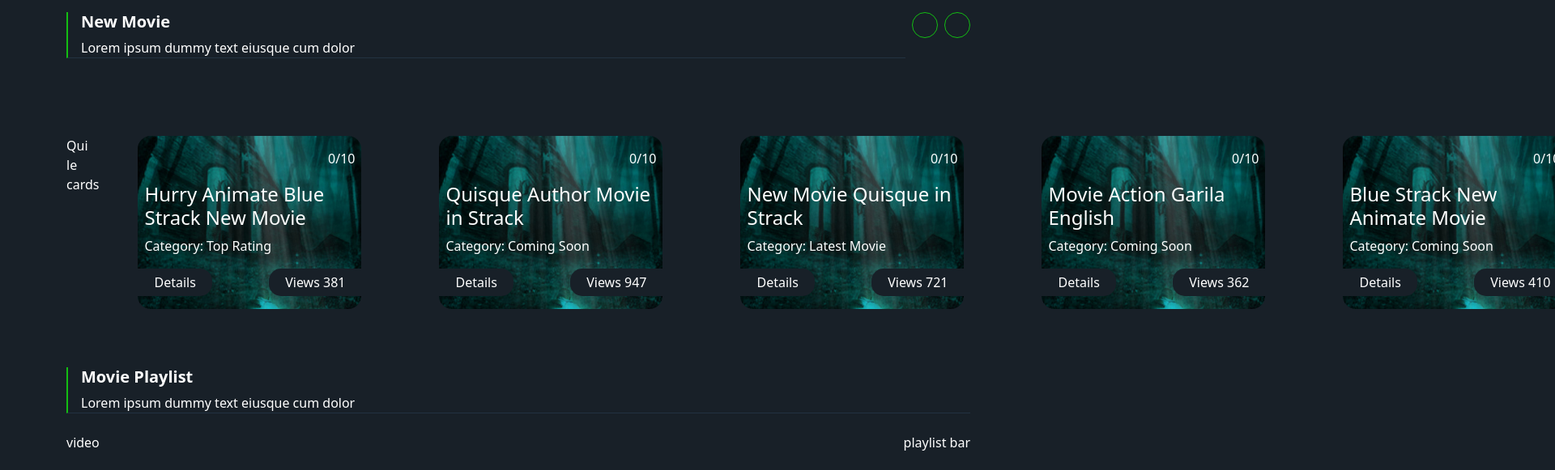
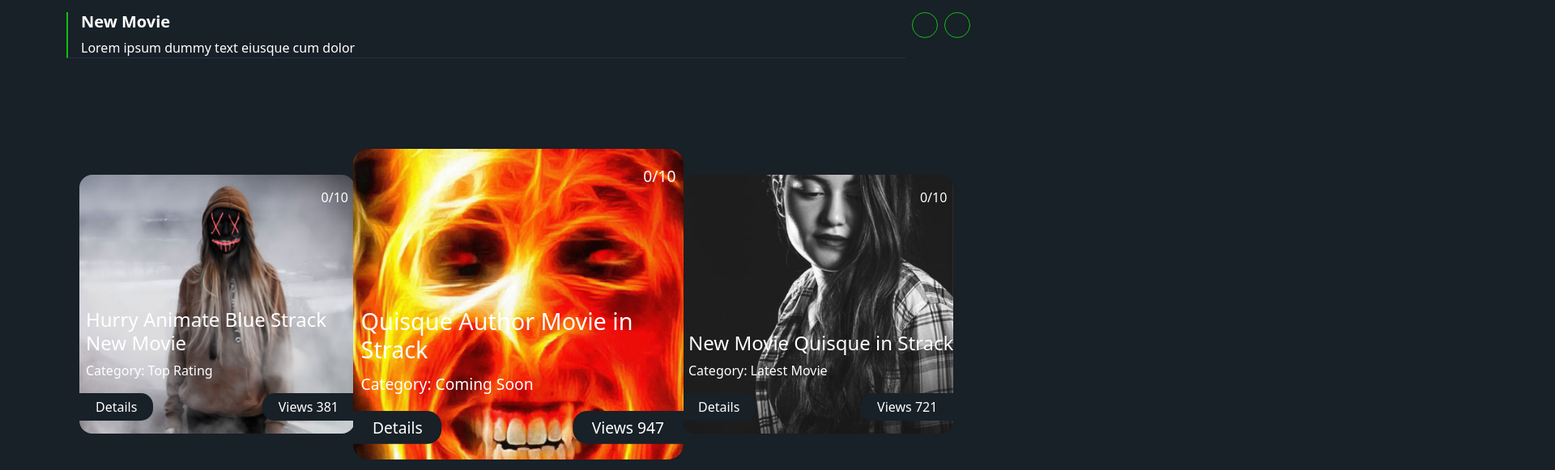
Before and after one commit to marikadiblasio/proj-html-vuejs, a Vue app: page / in a window 1280 px wide. Shown: the part 600-1181 px from the top of the page at 81% size, 1920 px wide, since content can reach past the window. Built offline with nearby package versions, Linux system fonts and the light colour scheme; a web font is replaced by a local one.

Commit message:
add slider function

```diff
--- a/src/components/CardComponent.vue
+++ b/src/components/CardComponent.vue
@@ -1,6 +1,6 @@
 <template>
-    <div class="col-4 px-5">
-        <div style="background-image: url('/imgs/assets/5-1.jpg')" class="my-card rounded-4">
+    <div class="col-4 px-3 d-flex">
+        <div :style="{backgroundImage: 'url' + '(' + show.image + ')'}" :class="{'active': index === store.activeIndex} " class="my-card rounded-4">
             <div class="text-end pt-3 pe-2">
                 <i class="fa-solid fa-star"></i>
                 <span>{{ show.voto }}/10</span>
@@ -32,12 +32,14 @@
 
 <style lang="scss" scoped>
     @use '../assets/partials/variables' as *;
+    .col-4{
+        height: calc(100vw / 4);
+    }
     .my-card{
-        // background-image: url('/imgs/assets/5-1.jpg');
         background-repeat: no-repeat;
         background-size: cover;
         background-position: center;
-        height: calc(100vw / 6);
+        height: 100%;
         display: flex;
         flex-direction: column;
         justify-content: space-between;
@@ -58,10 +60,12 @@
             border-top-right-radius: 15px ;
             border-bottom-right-radius: 15px ;
         }
-    }
-    .my-card:hover{
-        transform: scale(1.2);
-        filter: brightness(10%);
+        &.active{
+            transform: scale(1.2);
+            &:hover{
+                filter: brightness(10%); //da modificare!!!
+            }
+        }
     }
 
 </style>
--- a/src/components/NewMovieSlider.vue
+++ b/src/components/NewMovieSlider.vue
@@ -3,13 +3,14 @@
             <div class="d-flex justify-content-between pb-4">
                 <TitleComponent class="flex-grow-1" title="New Movie" subtitle="Lorem ipsum dummy text eiusque cum dolor"/>
                 <div class="d-flex">
-                    <div class="circle"><i class="fa-solid fa-chevron-left"></i></div>
-                    <div class="circle"><i class="fa-solid fa-chevron-right"></i></div>
+                    <div @click="scrollLeft" class="circle"><i class="fa-solid fa-chevron-left"></i></div>
+                    <div @click="scrollRight" class="circle"><i class="fa-solid fa-chevron-right"></i></div>
                 </div>
             </div>
-            <div class="py-5 d-flex">
-                Qui le cards
-                <CardComponent v-for="(show, index) in store.shows" :show="show" :key="show.id" :index="index"/>
+            <div class="py-5 overflow-hidden">
+                <div ref="slider" class="py-5 d-flex slider">
+                    <CardComponent @click="store.activeIndex = index" v-for="(show, index) in store.shows" :show="show" :key="show.id" :index="index"/>
+                </div>
             </div>
         </section>
 </template>
@@ -26,7 +27,37 @@
         },
         data(){
             return{
-                store
+                store,
+            }
+        },
+        methods: {
+            scrollRight() {
+                if(store.activeIndex === 0 ){
+                    store.activeIndex++;
+                    return
+                } //Da fare controlli x fine e inizio array
+                if(store.activeIndex < store.shows.length - 1){
+                    store.activeIndex++;
+                }
+                const slider = this.$refs.slider;
+                slider.scrollBy({
+                left: 375,
+                behavior: "smooth",
+	            });
+            },
+            scrollLeft() {
+                if(store.activeIndex === store.shows.length - 1){
+                    store.activeIndex--;
+                    return
+                }
+                if(store.activeIndex > 0){
+                    store.activeIndex--;
+                }
+                const slider = this.$refs.slider;
+                slider.scrollBy({
+                left: -375,
+                behavior: "smooth",
+                });
             }
         }
     }
@@ -41,5 +72,13 @@
             color: $my-contrast;
             background-color: $my-primary;
         }
+        .slider {
+            overflow-x: auto;
+            height: fit-content;
+
+        }
+        ::-webkit-scrollbar {
+                width: 0px;
+            }
     }
 </style>
--- a/src/data/store.js
+++ b/src/data/store.js
@@ -162,5 +162,6 @@ export const store = reactive({
             comments: 0,
             date: 'April 14, 2020',
         },
-    ]
+    ],
+    activeIndex: 1
 })
```
